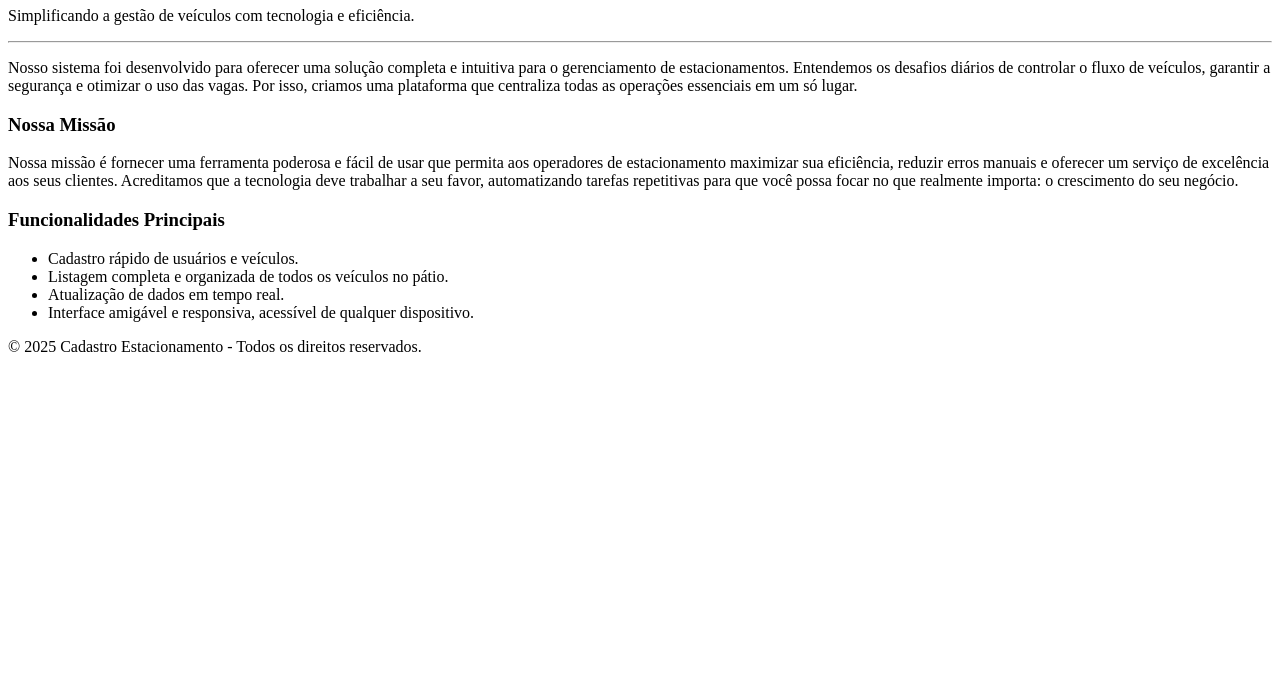
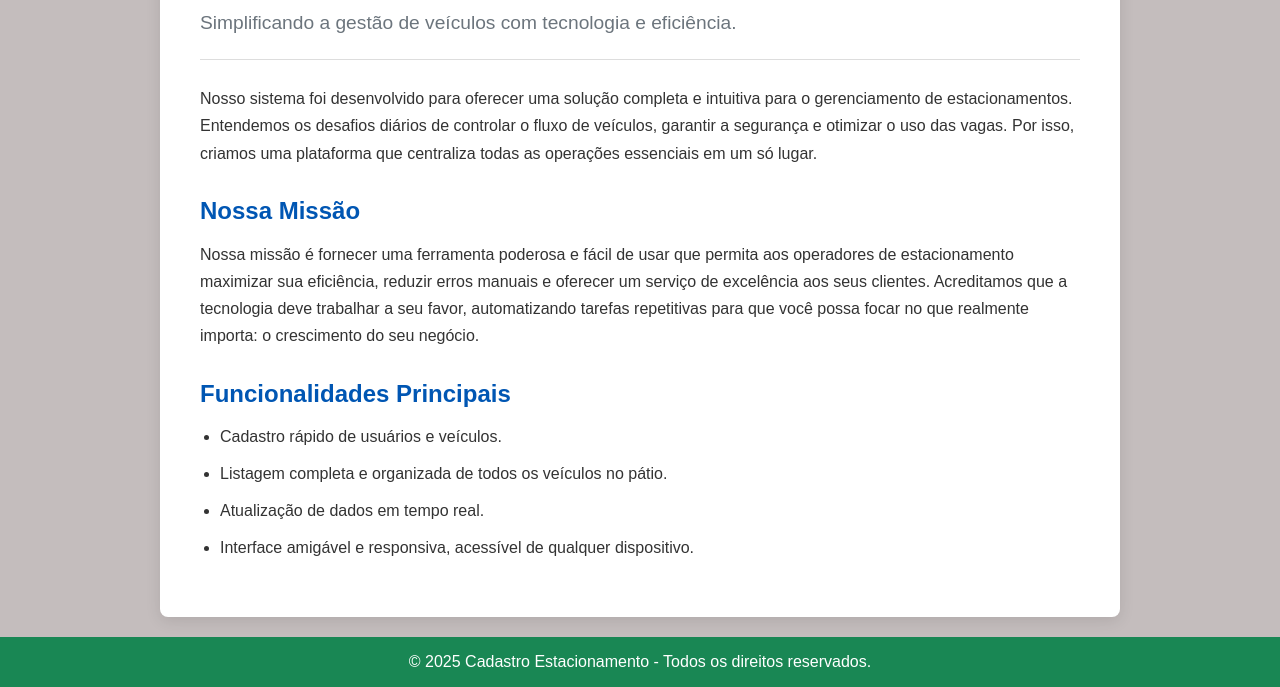
Before and after one commit to Kauan-emanuel/Trabalho1-de-front-end, a plain HTML site: page sobre.html in a window 1280 px wide. Shown: the part 169-856 px from the top of the page. Before the commit the page ends 800 px from the top, so only its background shows below. Drawn offline with Linux system fonts and the light colour scheme; the site is published under a folder, as on GitHub Pages, so addresses that start at the root find nothing.

Commit message:
Add files via upload

```diff
--- a/sobre.html
+++ b/sobre.html
@@ -4,8 +4,8 @@
     <meta charset="UTF-8">
     <meta name="viewport" content="width=device-width, initial-scale=1.0">
     <title>Sobre Nós</title>
-    <link rel="stylesheet" href="/style_index.css"> <!-- Estilos globais -->
-    <link rel="stylesheet" href="/style_sobre.css"> <!-- Estilos da página -->
+    <link rel="stylesheet" href="style_index.css"> <!-- Estilos globais -->
+    <link rel="stylesheet" href="style_sobre.css"> <!-- Estilos da página -->
 </head>
 <body>
     <header-placeholder></header-placeholder>
```
Also changed, not shown: contato.html (+1 -1 lines).
